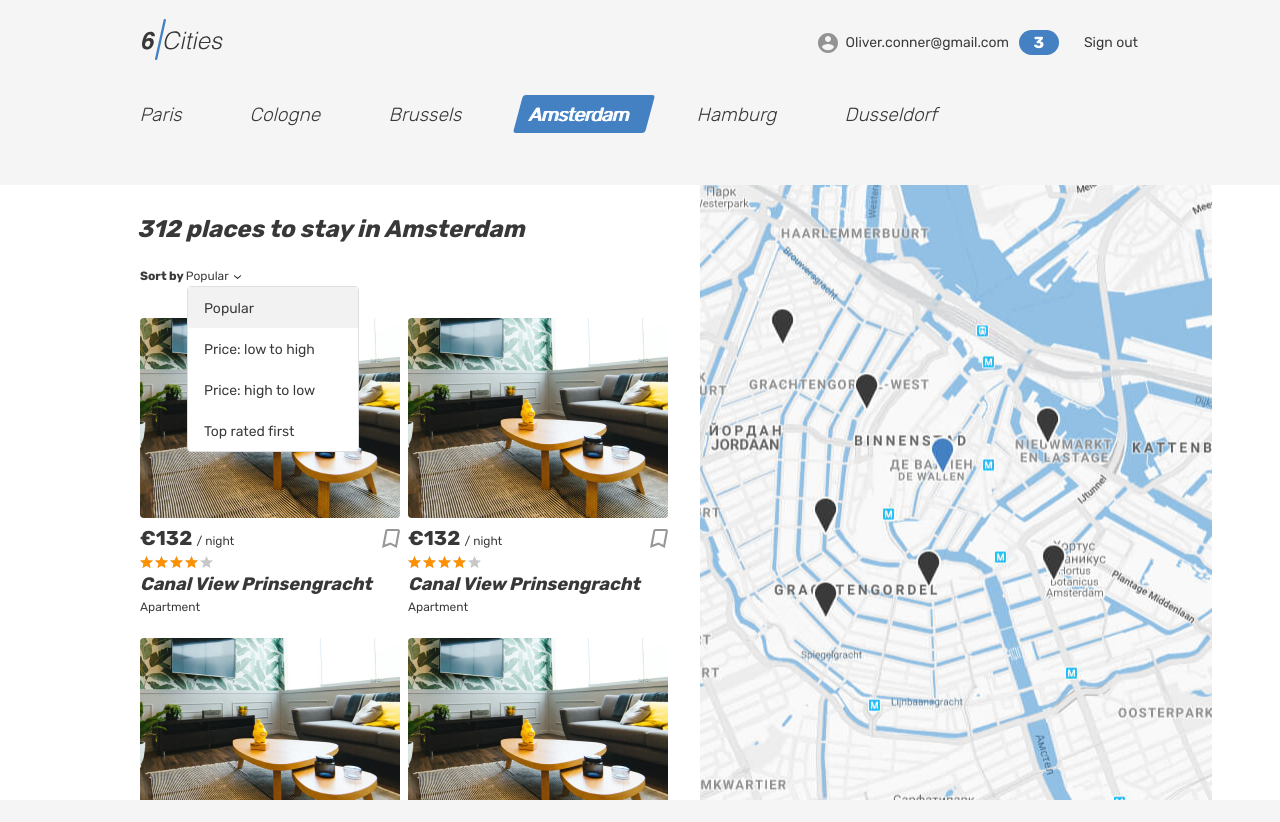
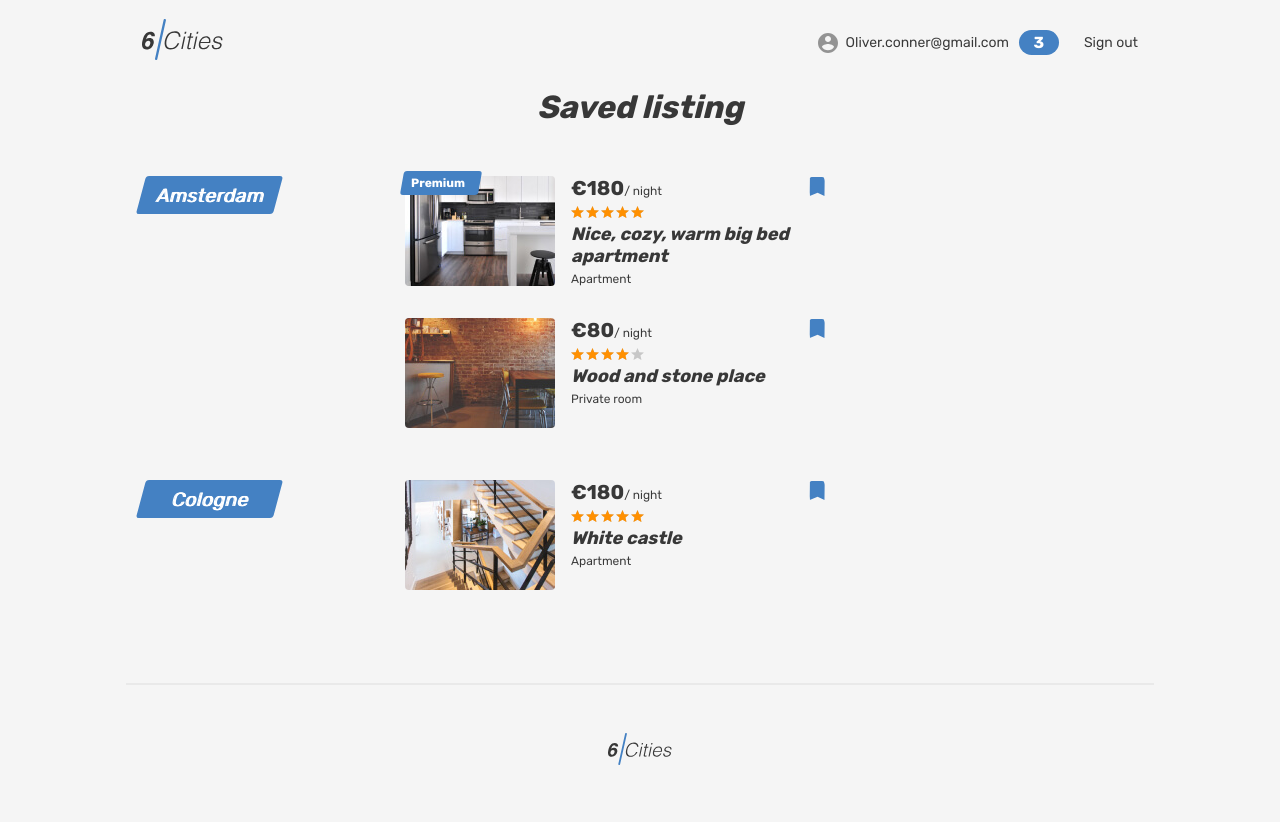
Before and after one commit to SergViktKobzev/96091-six-cities-12, a React (Create React App) app in the folder project/: page /favorites in a window 1280 px wide. Before the commit the page ends 800 px from the top, so only its background shows below. Built offline with nearby package versions, Linux system fonts and the light colour scheme.

Commit message:
3.1 Добавил маршрутизацию

```diff
--- a/project/src/components/app/app.tsx
+++ b/project/src/components/app/app.tsx
@@ -1,4 +1,11 @@
 import MainPage from '../../pages/main-page/main-page';
+import LoginPage from '../../pages/login-page/login-page';
+import FavoritesPage from '../../pages/favorites-page/favorites-page';
+import RoomPage from '../../pages/room-page/room-page';
+import NotFountPage from '../../pages/not-found-page/not-found-page';
+import Layout from '../../pages/layout/layout';
+import {Route, BrowserRouter, Routes} from 'react-router-dom';
+import {AppRout} from '../../const';
 
 type offerCountProps = {
   offerCount: number;
@@ -6,6 +13,17 @@
 
 export default function App({offerCount}: offerCountProps): JSX.Element {
   return (
-    <MainPage offerCount={offerCount}/>
+    <BrowserRouter>
+      <Routes>
+        <Route path={AppRout.Main} element={<Layout />}>
+          <Route index element={<MainPage offerCount={offerCount}/>} />
+          <Route path={AppRout.Login} element={<LoginPage />} />
+          <Route path={AppRout.Favorites} element={<FavoritesPage />} />
+          <Route path={AppRout.Room} element={<RoomPage />} />
+          <Route path='*' element={<NotFountPage />} />
+        </Route>
+      </Routes>
+    </BrowserRouter>
+    //<MainPage offerCount={offerCount}/>
   );
 }
--- /dev/null
+++ b/project/src/const.ts
@@ -0,0 +1,8 @@
+enum AppRout {
+  Main = '/',
+  Login = '/login',
+  Favorites = '/favorites',
+  Room = '/offer/:id'
+}
+
+export {AppRout};
--- a/project/src/pages/favorites-page/favorites-page.tsx
+++ b/project/src/pages/favorites-page/favorites-page.tsx
@@ -1,35 +1,6 @@
 export default function FavoritesPage(): JSX.Element {
   return (
-    <div className="page">
-      <header className="header">
-        <div className="container">
-          <div className="header__wrapper">
-            <div className="header__left">
-              <a className="header__logo-link" href="main.html">
-                <img className="header__logo" src="img/logo.svg" alt="6 cities logo" width="81" height="41" />
-              </a>
-            </div>
-            <nav className="header__nav">
-              <ul className="header__nav-list">
-                <li className="header__nav-item user">
-                  <a className="header__nav-link header__nav-link--profile" href="/#">
-                    <div className="header__avatar-wrapper user__avatar-wrapper">
-                    </div>
-                    <span className="header__user-name user__name">Oliver.conner@gmail.com</span>
-                    <span className="header__favorite-count">3</span>
-                  </a>
-                </li>
-                <li className="header__nav-item">
-                  <a className="header__nav-link" href="/#">
-                    <span className="header__signout">Sign out</span>
-                  </a>
-                </li>
-              </ul>
-            </nav>
-          </div>
-        </div>
-      </header>
-
+    <>
       <main className="page__main page__main--favorites">
         <div className="page__favorites-container container">
           <section className="favorites">
@@ -164,6 +135,6 @@
           <img className="footer__logo" src="img/logo.svg" alt="6 cities logo" width="64" height="33" />
         </a>
       </footer>
-    </div>
+    </>
   );
 }
--- /dev/null
+++ b/project/src/pages/layout/layout.tsx
@@ -0,0 +1,38 @@
+import { Outlet } from 'react-router-dom';
+
+export default function Layout(): JSX.Element {
+  return (
+    <div className="page page--gray page--main">
+      <header className="header">
+        <div className="container">
+          <div className="header__wrapper">
+            <div className="header__left">
+              <a className="header__logo-link header__logo-link--active" href="/#">
+                <img className="header__logo" src="img/logo.svg" alt="6 cities logo" width="81" height="41" />
+              </a>
+            </div>
+            <nav className="header__nav">
+              <ul className="header__nav-list">
+                <li className="header__nav-item user">
+                  <a className="header__nav-link header__nav-link--profile" href="/#">
+                    <div className="header__avatar-wrapper user__avatar-wrapper">
+                    </div>
+                    <span className="header__user-name user__name">Oliver.conner@gmail.com</span>
+                    <span className="header__favorite-count">3</span>
+                  </a>
+                </li>
+                <li className="header__nav-item">
+                  <a className="header__nav-link" href="/#">
+                    <span className="header__signout">Sign out</span>
+                  </a>
+                </li>
+              </ul>
+            </nav>
+          </div>
+        </div>
+      </header>
+
+      <Outlet />
+    </div>
+  );
+}
--- a/project/src/pages/login-page/login-page.tsx
+++ b/project/src/pages/login-page/login-page.tsx
@@ -1,18 +1,5 @@
 export default function LoginPage(): JSX.Element {
   return (
-    <div className="page page--gray page--login">
-      <header className="header">
-        <div className="container">
-          <div className="header__wrapper">
-            <div className="header__left">
-              <a className="header__logo-link" href="main.html">
-                <img className="header__logo" src="img/logo.svg" alt="6 cities logo" width="81" height="41" />
-              </a>
-            </div>
-          </div>
-        </div>
-      </header>
-
     <main className="page__main page__main--login">
       <div className="page__login-container container">
         <section className="login">
@@ -38,6 +25,5 @@
         </section>
       </div>
     </main>
-    </div>
   );
 }
--- a/project/src/pages/main-page/main-page.tsx
+++ b/project/src/pages/main-page/main-page.tsx
@@ -6,36 +6,6 @@
 
 export default function MainPage({offerCount}: OfferCountProps): JSX.Element {
   return (
-    <div className="page page--gray page--main">
-      <header className="header">
-        <div className="container">
-          <div className="header__wrapper">
-            <div className="header__left">
-              <a className="header__logo-link header__logo-link--active" href="/#">
-                <img className="header__logo" src="img/logo.svg" alt="6 cities logo" width="81" height="41" />
-              </a>
-            </div>
-            <nav className="header__nav">
-              <ul className="header__nav-list">
-                <li className="header__nav-item user">
-                  <a className="header__nav-link header__nav-link--profile" href="/#">
-                    <div className="header__avatar-wrapper user__avatar-wrapper">
-                    </div>
-                    <span className="header__user-name user__name">Oliver.conner@gmail.com</span>
-                    <span className="header__favorite-count">3</span>
-                  </a>
-                </li>
-                <li className="header__nav-item">
-                  <a className="header__nav-link" href="/#">
-                    <span className="header__signout">Sign out</span>
-                  </a>
-                </li>
-              </ul>
-            </nav>
-          </div>
-        </div>
-      </header>
-
     <main className="page__main page__main--index">
       <h1 className="visually-hidden">Cities</h1>
       <div className="tabs">
@@ -108,6 +78,5 @@
         </div>
       </div>
     </main>
-    </div>
   );
 }
--- a/project/src/pages/room-page/room-page.tsx
+++ b/project/src/pages/room-page/room-page.tsx
@@ -2,36 +2,6 @@
 
 export default function RoomPage(): JSX.Element {
   return (
-    <div className="page">
-      <header className="header">
-        <div className="container">
-          <div className="header__wrapper">
-            <div className="header__left">
-              <a className="header__logo-link" href="main.html">
-                <img className="header__logo" src="img/logo.svg" alt="6 cities logo" width="81" height="41" />
-              </a>
-            </div>
-            <nav className="header__nav">
-              <ul className="header__nav-list">
-                <li className="header__nav-item user">
-                  <a className="header__nav-link header__nav-link--profile" href="/#">
-                    <div className="header__avatar-wrapper user__avatar-wrapper">
-                    </div>
-                    <span className="header__user-name user__name">Oliver.conner@gmail.com</span>
-                    <span className="header__favorite-count">3</span>
-                  </a>
-                </li>
-                <li className="header__nav-item">
-                  <a className="header__nav-link" href="/#">
-                    <span className="header__signout">Sign out</span>
-                  </a>
-                </li>
-              </ul>
-            </nav>
-          </div>
-        </div>
-      </header>
-
     <main className="page__main page__main--property">
       <section className="property">
         <div className="property__gallery-container container">
@@ -239,6 +209,5 @@
         </section>
       </div>
     </main>
-    </div>
   );
 }
```
Lines whose indentation alone changed are shown as unchanged.
